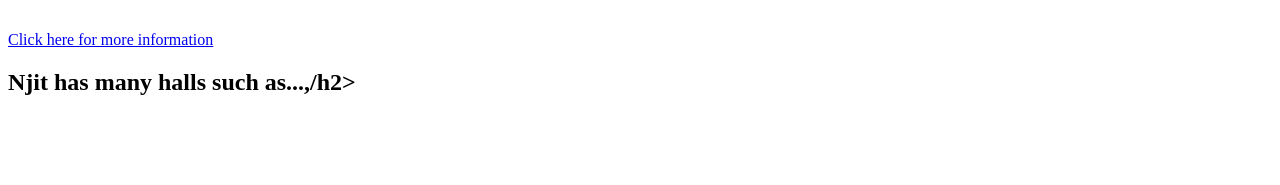
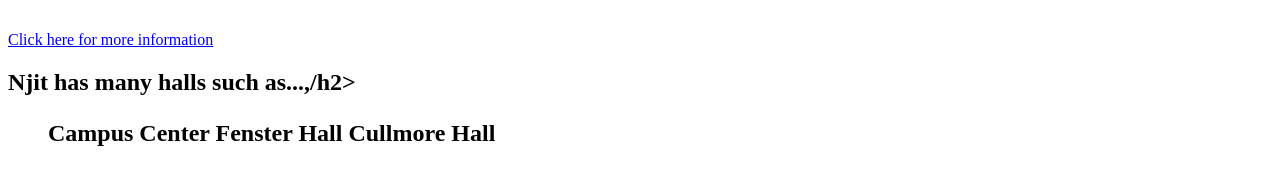
Before and after one commit to hs574/homework2, a plain HTML site: page index.html in a window 1280 px wide. Shown: the part 105-290 px from the top of the page. Drawn offline with Linux system fonts and the light colour scheme.

Commit message:
sixth  commit

```diff
--- a/index.html
+++ b/index.html
@@ -5,4 +5,9 @@
 <marquee>New Jersey institute of Technology</marquee>
 <a href="njit.edu">Click here for more information</a>
 <h2>Njit has many halls such as...,/h2>
+<ul>
+Campus Center
+Fenster Hall
+Cullmore Hall
+</ul>
 </body>
```
